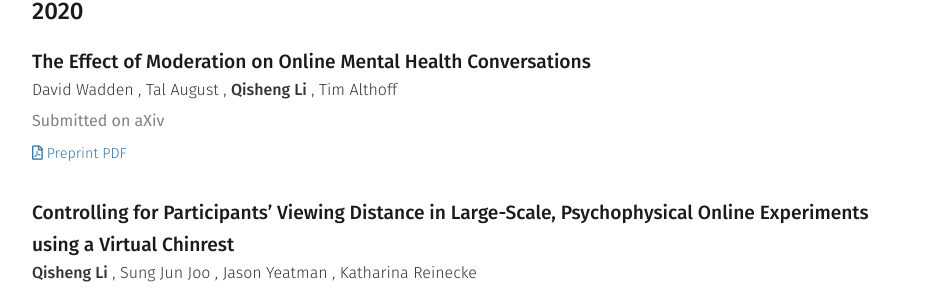
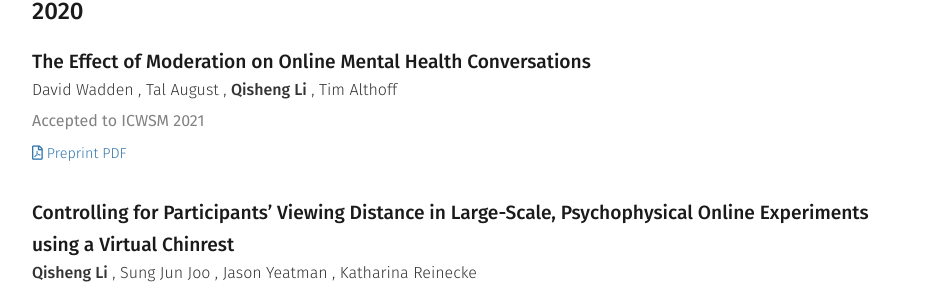
Before and after one commit to QishengLi/my_website, a Jekyll site: the page built from index.md, in a window 1280 px wide and 900 px high, scrolled down 831 px. Shown: the part 149-443 px from the top of the window, without its empty margins (176-1103 px from the left). Built offline with Jekyll 4.4.1, drawn with Linux system fonts in a browser that asks for light colours; nearby versions of some CDN libraries.

Commit message:
*update cv and publication

```diff
--- a/_data/publications.yml
+++ b/_data/publications.yml
@@ -10,7 +10,7 @@
     - Tal August
     - Qisheng Li
     - Tim Althoff
-  venue: Submitted on aXiv
+  venue: Accepted to ICWSM 2021
   venue_tags:
     -
   venue_location:
```
Also changed, not shown: 1 other file.
